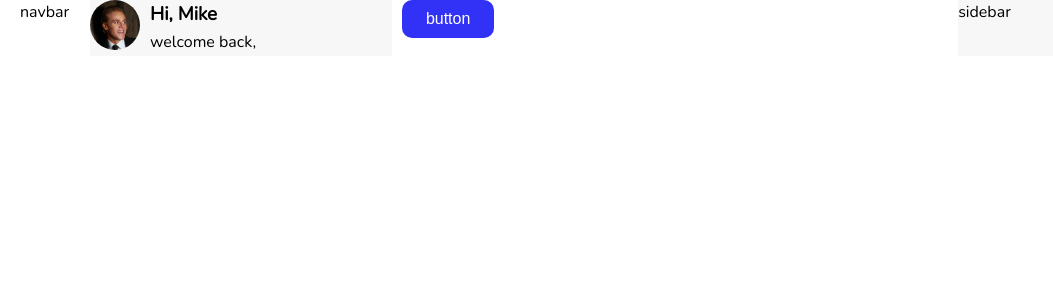
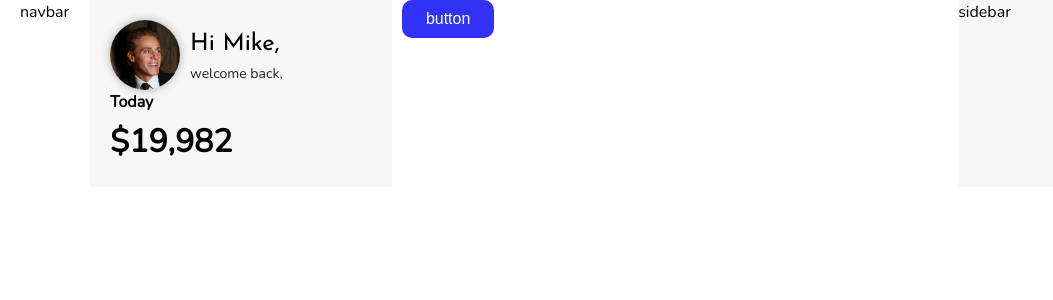
Before and after one commit to Er-Rahul-Tiwari/newDashboard, a PHP site: page / in a window 1280 px wide. Shown: the top 300 px of the page, without its empty margins (0-1053 px from the left). Run offline with PHP 8.4, Linux system fonts and the light colour scheme.

Commit message:
--- Auto-Git Commit ---

```diff
--- a/css/style.css
+++ b/css/style.css
@@ -1,10 +1,13 @@
 .heading-1 {
-  font-weight: 600;
-  color: #555;
-  text-transform: capitalize; }
+  font-family: "Josefin Sans", sans-serif;
+  font-weight: 400; }
 
 .heading-1 {
-  font-size: 3rem; }
+  font-size: 2.4rem; }
+
+.para {
+  font-size: 1.4rem;
+  color: #222; }
 
 *,
 ::before,
@@ -54,27 +57,33 @@ body {
 
 .profiles {
   background-color: #f7f7f7;
-  grid-column: full-start/ col-end 2; }
+  grid-column: full-start/ col-end 2;
+  display: grid;
+  justify-items: start;
+  padding: 2rem; }
 
 .profile__story {
   display: grid;
   grid-template-columns: min-content 1fr;
   grid-column-gap: 1rem;
-  grid-row-gap: 2rem; }
+  grid-row-gap: 2rem;
+  align-items: center;
+  justify-items: start; }
 
 .profile__img {
-  height: 5rem;
-  width: 5rem;
+  height: 7rem;
+  width: 7rem;
   object-fit: 50%;
   border-radius: 50%;
   -webkit-border-radius: 50%;
   -moz-border-radius: 50%;
   -ms-border-radius: 50%;
-  -o-border-radius: 50%; }
+  -o-border-radius: 50%;
+  box-shadow: 0 0 1rem rgba(0, 0, 0, 0.3); }
 
-.profile__heading {
-  display: grid;
-  align-content: center; }
+.profile__today {
+  font-size: 1.6rem;
+  font-weight: 700; }
 
 .home {
   grid-column: col-start 3/ col-end 5; }
--- a/index.html
+++ b/index.html
@@ -19,10 +19,14 @@
     <div class='profiles'>
         <div class='profile__story'>
             <img class='profile__img' src='./img/avtar.jpeg'>
-            <div class='profile__heading'>
-                <h3 class='heading-3'>Hi, Mike</h3>
+            <div class='profile__name'>
+                <h3 class='heading-1'>Hi Mike,</h3>
                 <p class='para'>welcome back,</p>
             </div>
+        </div>
+        <div class='profile__revenue'>
+            <p class='profile__today'>Today</p>
+            <h1 class='headin'>$19,982</h1>
         </div>
     </div>
     <div class='home'>
--- a/sass/_profile.scss
+++ b/sass/_profile.scss
@@ -1,6 +1,10 @@
 .profiles {
     background-color: $color-f7;
     grid-column: full-start/ col-end 2;
+
+    display: grid;
+    justify-items: start;
+    padding: 2rem;
 }
 
 .profile {
@@ -9,19 +13,25 @@
         grid-template-columns: min-content 1fr;
         grid-column-gap: 1rem;
         grid-row-gap: 2rem;
+
+        align-items: center;
+        justify-items: start;
     }
     &__img {
-        height: 5rem;
-        width: 5rem;
+        height: 7rem;
+        width: 7rem;
         object-fit: round($number: 50%);
         border-radius: 50%;
         -webkit-border-radius: 50%;
         -moz-border-radius: 50%;
         -ms-border-radius: 50%;
         -o-border-radius: 50%;
+        box-shadow: 0 0 1rem rgba($color-black,.3);
     }
-    &__heading {
-        display: grid;
-        align-content: center;
+    &__name {}
+    &__today{
+        font-size: $font-16;
+        font-weight: $weight-700;
+        color:
     }
 }
--- a/sass/_typography.scss
+++ b/sass/_typography.scss
@@ -1,10 +1,14 @@
 // FONT WEIGHT VARIABLE
+$weight-300: 300;
+$weight-300i: 300i;
 $weight-400: 400;
+$weight-400i: 400i;
 $weight-600: 600;
 $weight-700: 700;
 
 // FONT SIZE
 $font-12: 1.2rem;
+$font-14: 1.4rem;
 $font-16: 1.6rem;
 $font-18: 1.8rem;
 $font-20: 2rem;
@@ -14,13 +18,15 @@ $font-40: 4rem;
 
 // COLOR
 $color-white: #fff;
+$color-black: #000;
+$color-blue-dark: rgba(7, 7, 161, 0.9);
+$color-blue-light: rgba(28, 28, 245, 0.9);
 $color-f7: #f7f7f7;
+$color-222: #222;
 $color-777: #777;
 $color-555: #555;
 $color-aaa: #aaa;
 $color-eee: #eee;
-$color-blue-dark: rgba(7, 7, 161, 0.9);
-$color-blue-light: rgba(28, 28, 245, 0.9);
 
 // UTILITIES
 $mb-small: 1rem !important;
@@ -41,13 +47,21 @@ $bp-medium: 50em;
 $bp-small: 37.5em;
 
 // HEADING
-%heading{
-    font-weight: $weight-600;
-    color: $color-555;
-    text-transform: capitalize;
+%heading {
+    font-family: $font-display;
+    font-weight: 400;
 }
 
 .heading-1{
     @extend %heading;
-    font-size: $font-30;
+    font-size: $font-24;
 }
+
+
+%para{
+    // font-size: ;
+}
+.para{
+    font-size: $font-14;
+    color: $color-222;
+}
```
